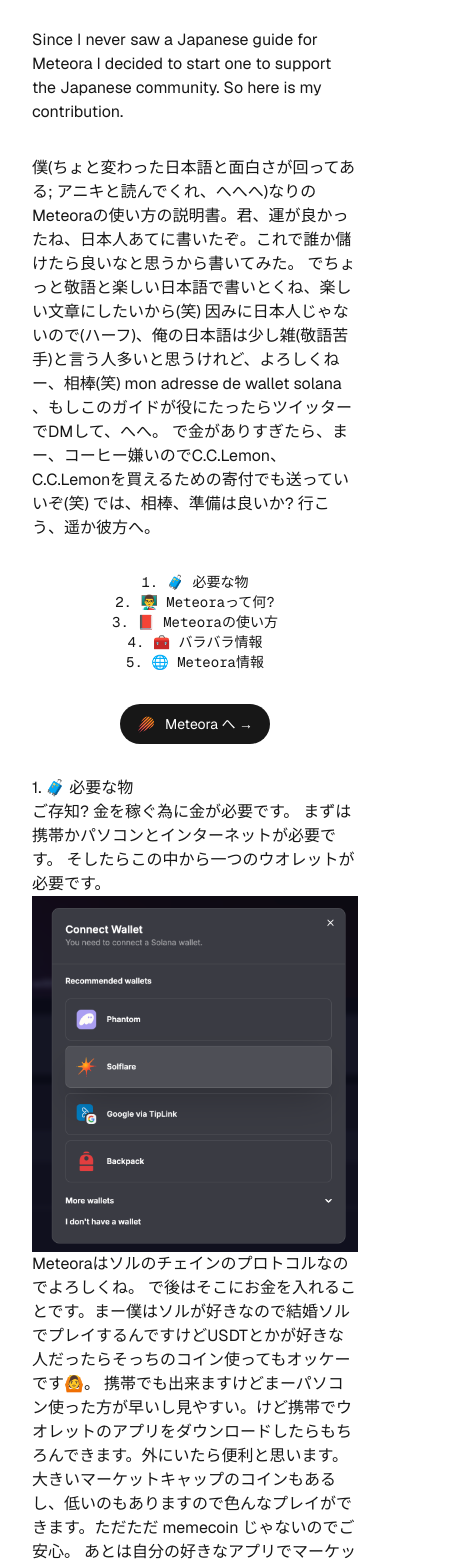
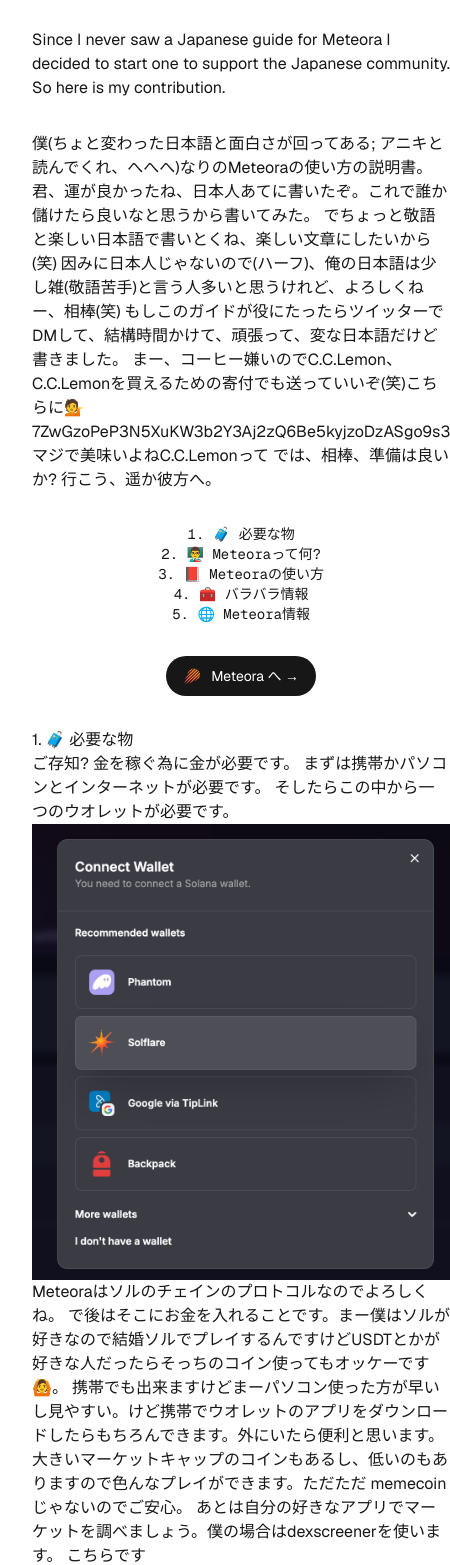
Before and after one commit to JaunePomme/MeteoraJapaneseGuide, a Next.js app: page / in a window 390 px wide. Shown: the part 300-1865 px from the top of the page, 450 px wide, since content can reach past the window. Built offline with nearby package versions, Linux system fonts and the light colour scheme.

Commit message:
no css version

```diff
--- a/app/page.tsx
+++ b/app/page.tsx
@@ -18,8 +18,10 @@
         僕(ちょと変わった日本語と面白さが回ってある; アニキと読んでくれ、へへへ)なりのMeteoraの使い方の説明書。君、運が良かったね、日本人あてに書いたぞ。これで誰か儲けたら良いなと思うから書いてみた。
         でちょっと敬語と楽しい日本語で書いとくね、楽しい文章にしたいから(笑)
         因みに日本人じゃないので(ハーフ)、俺の日本語は少し雑(敬語苦手)と言う人多いと思うけれど、よろしくねー、相棒(笑)
-        mon adresse de wallet solana 、もしこのガイドが役にたったらツイッターでDMして、へへ。
-        で金がありすぎたら、まー、コーヒー嫌いのでC.C.Lemon、C.C.Lemonを買えるための寄付でも送っていいぞ(笑)
+        もしこのガイドが役にたったらツイッターでDMして、結構時間かけて、頑張って、変な日本語だけど書きました。
+        まー、コーヒー嫌いのでC.C.Lemon、C.C.Lemonを買えるための寄付でも送っていいぞ(笑)こちらに💁 7ZwGzoPeP3N5XuKW3b2Y3Aj2zQ6Be5kyjzoDzASgo9s3
+        マジで美味いよねC.C.Lemonって
+
         では、相棒、準備は良いか? 行こう、遥か彼方へ。
         </p>
         <ol className="list-inside list-decimal text-sm text-center sm:text-left font-[family-name:var(--font-geist-mono)]">
@@ -342,6 +344,35 @@
 
 まーあとは経験ね、最初の方は低いバッグで初めて、少し慣れてきたら、上々に額を増やそうね。
 
+
+そうして、自分の利益とかみたかったら、こちらのウェブサイト、Geekladと言うメンバーが最高のウェブサイトを作った。
+<div className="flex gap-4 items-center flex-col sm:flex-row">
+          <a
+            className="rounded-full border border-solid border-transparent transition-colors flex items-center justify-center bg-foreground text-background gap-2 hover:bg-[#383838] dark:hover:bg-[#ccc] text-sm sm:text-base h-10 sm:h-12 px-4 sm:px-5"
+            href="https://geeklad.github.io/meteora-profit-analysis/"
+            target="_blank"
+            rel="noopener noreferrer"
+          >
+            <Image
+              src="/meteora.svg"
+              alt="Vercel logomark"
+              width={20}
+              height={20}
+            />
+            Geeklad Tool へ →
+          </a>
+        </div>
+
+で自分のウオレットを入れるだけで:
+<Image src={"/meteora/geeklad2.png"} alt={"geeklad2"}
+                          width={800}
+                          height={800}/>
+
+ここで利益やポイント、今までやってきたコインの結果など、全てが書いております。
+エアドロップが2025に来るはずのでポイントを貯めてボーナスもらいましょうね。
+
+
+
  <h1>5.🌐 Meteora情報</h1>
 こっちがMeteoraのツイッター:
 <Image src={"/meteora/meteoratwitter.png"} alt={"meteoratwitter"}
@@ -353,7 +384,7 @@
 <div className="flex gap-4 items-center flex-col sm:flex-row">
           <a
             className="rounded-full border border-solid border-transparent transition-colors flex items-center justify-center bg-foreground text-background gap-2 hover:bg-[#383838] dark:hover:bg-[#ccc] text-sm sm:text-base h-10 sm:h-12 px-4 sm:px-5"
-            href="https://app.meteora.ag/"
+            href="https://x.com/MeteoraAG"
             target="_blank"
             rel="noopener noreferrer"
           >
@@ -378,7 +409,7 @@
         <div className="flex gap-4 items-center flex-col sm:flex-row">
           <a
             className="rounded-full border border-solid border-transparent transition-colors flex items-center justify-center bg-foreground text-background gap-2 hover:bg-[#383838] dark:hover:bg-[#ccc] text-sm sm:text-base h-10 sm:h-12 px-4 sm:px-5"
-            href="https://app.meteora.ag/"
+            href="https://discord.com/invite/meteora"
             target="_blank"
             rel="noopener noreferrer"
           >
@@ -393,7 +424,10 @@
         </div>
 
 
-
+あと、こちらのDiscordに入たっら、色んな役をもらうことができます。
+ツイッターでコンテントを作ったり、僕みたい一つのコミュニティー宛に何かを作ったりとか、Bootcamp生放送のMeteoraの使い方をしたりとか、いろんな事ができます。
+それをできたら、役をもらい、新たなメンバーを手伝って、コミュニティーを最高にしましょう。
+まだまだ色んな事を話していないけど、これから少しづつコンテントを載せていきます。
 
 じゃあな、相棒、楽しかったぜ。          カ。。カッコいい。。(笑)
 
@@ -417,7 +451,7 @@
         </a>
         <a
           className="flex items-center gap-2 hover:underline hover:underline-offset-4"
-          href="https://x.com/JaunesPommes"
+          href="https://x.com/MeteoraAG"
           target="_blank"
           rel="noopener noreferrer"
         >
```
Also changed, not shown: public/meteora/geeklad.png (added), public/meteora/geeklad2.png (added).
